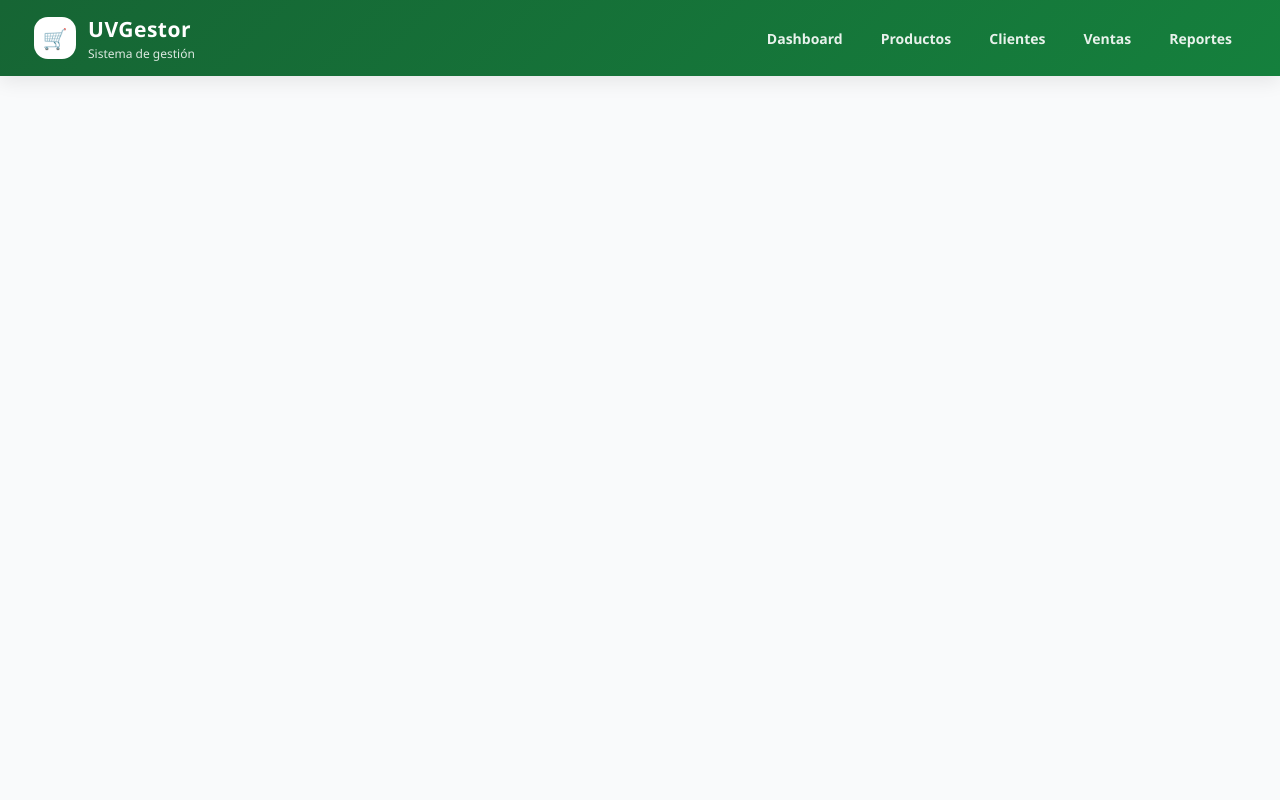
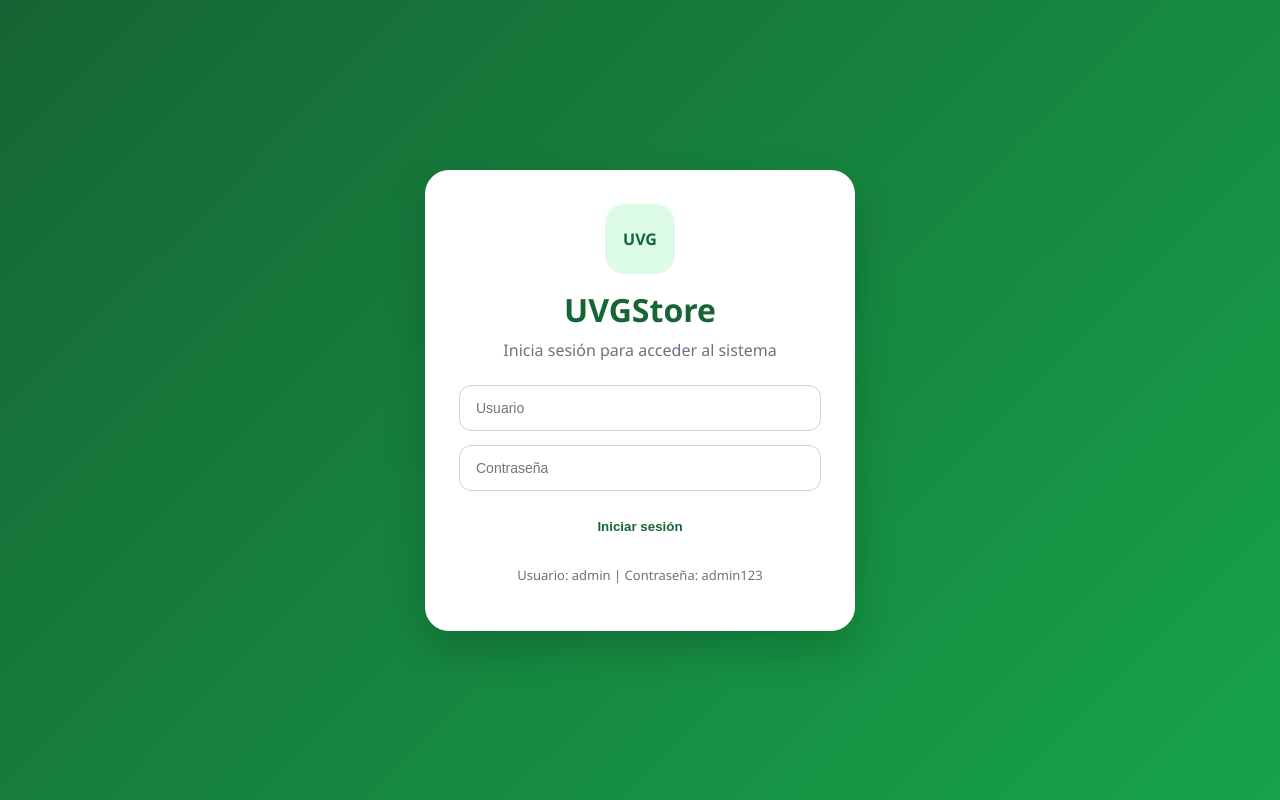
Before and after one commit to Chon211205/BDproyecto2, a React (Vite) app in the folder frontend/: page /login in a window 1280 px wide. Built offline with nearby package versions, Linux system fonts and the light colour scheme.

Commit message:
first version of log in implemented

```diff
--- a/frontend/src/App.jsx
+++ b/frontend/src/App.jsx
@@ -1,7 +1,9 @@
-import { BrowserRouter, Routes, Route } from 'react-router-dom'
+import { BrowserRouter, Routes, Route, useLocation } from 'react-router-dom'
 
 import Topbar from './components/Topbar'
+import ProtectedRoute from './components/ProtectedRoute'
 
+import Login from './pages/Login'
 import Dashboard from './pages/Dashboard'
 import Productos from './pages/Productos'
 import EditarProducto from './pages/EditarProducto'
@@ -21,39 +23,187 @@ import RegistrarVenta from './pages/RegistrarVenta'
 import Reportes from './pages/Reportes'
 import Inventario from './pages/Inventario'
 
+function AppContent() {
+  const location = useLocation()
+  const mostrarTopbar = location.pathname !== '/login'
+
+  return (
+    <>
+      {mostrarTopbar && <Topbar />}
+
+      <Routes>
+        <Route path="/login" element={<Login />} />
+
+        <Route
+          path="/"
+          element={
+            <ProtectedRoute>
+              <Dashboard />
+            </ProtectedRoute>
+          }
+        />
+
+        <Route
+          path="/productos"
+          element={
+            <ProtectedRoute>
+              <Productos />
+            </ProtectedRoute>
+          }
+        />
+
+        <Route
+          path="/productos/:id/editar"
+          element={
+            <ProtectedRoute>
+              <EditarProducto />
+            </ProtectedRoute>
+          }
+        />
+
+        <Route
+          path="/clientes"
+          element={
+            <ProtectedRoute>
+              <Clientes />
+            </ProtectedRoute>
+          }
+        />
+
+        <Route
+          path="/clientes/:id/editar"
+          element={
+            <ProtectedRoute>
+              <EditarCliente />
+            </ProtectedRoute>
+          }
+        />
+
+        <Route
+          path="/categorias"
+          element={
+            <ProtectedRoute>
+              <Categorias />
+            </ProtectedRoute>
+          }
+        />
+
+        <Route
+          path="/categorias/:id/editar"
+          element={
+            <ProtectedRoute>
+              <EditarCategoria />
+            </ProtectedRoute>
+          }
+        />
+
+        <Route
+          path="/proveedores"
+          element={
+            <ProtectedRoute>
+              <Proveedores />
+            </ProtectedRoute>
+          }
+        />
+
+        <Route
+          path="/proveedores/:id/editar"
+          element={
+            <ProtectedRoute>
+              <EditarProveedor />
+            </ProtectedRoute>
+          }
+        />
+
+        <Route
+          path="/direcciones"
+          element={
+            <ProtectedRoute>
+              <Direcciones />
+            </ProtectedRoute>
+          }
+        />
+
+        <Route
+          path="/direcciones/:id/editar"
+          element={
+            <ProtectedRoute>
+              <EditarDireccion />
+            </ProtectedRoute>
+          }
+        />
+
+        <Route
+          path="/empleados"
+          element={
+            <ProtectedRoute>
+              <Empleados />
+            </ProtectedRoute>
+          }
+        />
+
+        <Route
+          path="/empleados/:id/editar"
+          element={
+            <ProtectedRoute>
+              <EditarEmpleado />
+            </ProtectedRoute>
+          }
+        />
+
+        <Route
+          path="/ventas"
+          element={
+            <ProtectedRoute>
+              <Ventas />
+            </ProtectedRoute>
+          }
+        />
+
+        <Route
+          path="/ventas/:id/detalle"
+          element={
+            <ProtectedRoute>
+              <DetalleVenta />
+            </ProtectedRoute>
+          }
+        />
+
+        <Route
+          path="/ventas/registrar"
+          element={
+            <ProtectedRoute>
+              <RegistrarVenta />
+            </ProtectedRoute>
+          }
+        />
+
+        <Route
+          path="/reportes"
+          element={
+            <ProtectedRoute>
+              <Reportes />
+            </ProtectedRoute>
+          }
+        />
+
+        <Route
+          path="/inventario"
+          element={
+            <ProtectedRoute>
+              <Inventario />
+            </ProtectedRoute>
+          }
+        />
+      </Routes>
+    </>
+  )
+}
+
 function App() {
   return (
     <BrowserRouter>
-      <Topbar />
-
-      <Routes>
-        <Route path="/" element={<Dashboard />} />
-
-        <Route path="/productos" element={<Productos />} />
-        <Route path="/productos/:id/editar" element={<EditarProducto />} />
-
-        <Route path="/clientes" element={<Clientes />} />
-        <Route path="/clientes/:id/editar" element={<EditarCliente />} />
-
-        <Route path="/categorias" element={<Categorias />} />
-        <Route path="/categorias/:id/editar" element={<EditarCategoria />} />
-
-        <Route path="/proveedores" element={<Proveedores />} />
-        <Route path="/proveedores/:id/editar" element={<EditarProveedor />} />
-
-        <Route path="/direcciones" element={<Direcciones />} />
-        <Route path="/direcciones/:id/editar" element={<EditarDireccion />} />
-
-        <Route path="/empleados" element={<Empleados />} />
-        <Route path="/empleados/:id/editar" element={<EditarEmpleado />} />
-
-        <Route path="/ventas" element={<Ventas />} />
-        <Route path="/ventas/:id/detalle" element={<DetalleVenta />} />
-        <Route path="/ventas/registrar" element={<RegistrarVenta />} />
-
-        <Route path="/reportes" element={<Reportes />} />
-        <Route path="/inventario" element={<Inventario />} />
-      </Routes>
+      <AppContent />
     </BrowserRouter>
   )
 }
--- /dev/null
+++ b/frontend/src/components/ProtectedRoute.jsx
@@ -0,0 +1,13 @@
+import { Navigate } from 'react-router-dom'
+
+function ProtectedRoute({ children }) {
+  const usuarioActivo = localStorage.getItem('usuarioActivo')
+
+  if (!usuarioActivo) {
+    return <Navigate to="/login" replace />
+  }
+
+  return children
+}
+
+export default ProtectedRoute
--- a/frontend/src/components/Topbar.jsx
+++ b/frontend/src/components/Topbar.jsx
@@ -1,7 +1,14 @@
-import { Link, useLocation } from 'react-router-dom'
+import { Link, useLocation, useNavigate } from 'react-router-dom'
 
 function Topbar() {
   const location = useLocation()
+  const navigate = useNavigate()
+  const usuarioActivo = localStorage.getItem('usuarioActivo')
+
+  function cerrarSesion() {
+    localStorage.removeItem('usuarioActivo')
+    navigate('/login')
+  }
 
   function isActive(path) {
     return location.pathname === path
@@ -38,6 +45,14 @@ function Topbar() {
           Reportes
         </Link>
       </nav>
+
+      <div className="topbarSession">
+        <span>{usuarioActivo}</span>
+
+        <button className="logoutButton" onClick={cerrarSesion}>
+          Cerrar sesión
+        </button>
+      </div>
     </header>
   )
 }
--- /dev/null
+++ b/frontend/src/pages/Login.jsx
@@ -0,0 +1,79 @@
+import { useState } from 'react'
+import { useNavigate } from 'react-router-dom'
+
+function Login() {
+  const navigate = useNavigate()
+
+  const [form, setForm] = useState({
+    usuario: '',
+    password: ''
+  })
+
+  const [error, setError] = useState('')
+
+  function handleChange(e) {
+    setForm({
+      ...form,
+      [e.target.name]: e.target.value
+    })
+  }
+
+  function iniciarSesion(e) {
+    e.preventDefault()
+    setError('')
+
+    if (!form.usuario || !form.password) {
+      setError('Debes ingresar usuario y contraseña')
+      return
+    }
+
+    if (form.usuario === 'admin' && form.password === 'admin123') {
+      localStorage.setItem('usuarioActivo', form.usuario)
+      navigate('/')
+      return
+    }
+
+    setError('Usuario o contraseña incorrectos')
+  }
+
+  return (
+    <div className="loginPage">
+      <div className="loginCard">
+        <div className="loginHeader">
+          <div className="loginLogo">UVG</div>
+          <h1>UVGStore</h1>
+          <p>Inicia sesión para acceder al sistema</p>
+        </div>
+
+        {error && <p className="errorMessage">{error}</p>}
+
+        <form className="loginForm" onSubmit={iniciarSesion}>
+          <input
+            name="usuario"
+            placeholder="Usuario"
+            value={form.usuario}
+            onChange={handleChange}
+          />
+
+          <input
+            name="password"
+            type="password"
+            placeholder="Contraseña"
+            value={form.password}
+            onChange={handleChange}
+          />
+
+          <button className="primaryButton" type="submit">
+            Iniciar sesión
+          </button>
+        </form>
+
+        <p className="loginHint">
+          Usuario: admin | Contraseña: admin123
+        </p>
+      </div>
+    </div>
+  )
+}
+
+export default Login
--- a/frontend/src/style.css
+++ b/frontend/src/style.css
@@ -421,6 +421,105 @@ th {
   margin-bottom: 14px;
 }
 
+.loginPage {
+  min-height: 100vh;
+  background: linear-gradient(135deg, #166534, #16A34A);
+  display: flex;
+  align-items: center;
+  justify-content: center;
+  padding: 24px;
+}
+
+.loginCard {
+  width: 100%;
+  max-width: 430px;
+  background: white;
+  border-radius: 24px;
+  padding: 34px;
+  box-shadow: 0 18px 40px rgba(0, 0, 0, 0.18);
+}
+
+.loginHeader {
+  text-align: center;
+  margin-bottom: 24px;
+}
+
+.loginLogo {
+  width: 70px;
+  height: 70px;
+  border-radius: 20px;
+  background: #DCFCE7;
+  color: #166534;
+  display: flex;
+  align-items: center;
+  justify-content: center;
+  font-weight: 800;
+  margin: 0 auto 14px;
+}
+
+.loginHeader h1 {
+  margin: 0;
+  color: #166534;
+}
+
+.loginHeader p {
+  margin: 8px 0 0;
+  color: #6B7280;
+}
+
+.loginForm {
+  display: flex;
+  flex-direction: column;
+  gap: 14px;
+}
+
+.loginForm input {
+  padding: 14px 16px;
+  border: 1px solid #D1D5DB;
+  border-radius: 12px;
+  font-size: 14px;
+}
+
+.loginForm input:focus {
+  outline: none;
+  border-color: #16A34A;
+  box-shadow: 0 0 0 3px #DCFCE7;
+}
+
+.loginHint {
+  text-align: center;
+  color: #6B7280;
+  font-size: 13px;
+  margin-top: 18px;
+}
+
+.topbarSession {
+  display: flex;
+  align-items: center;
+  gap: 10px;
+}
+
+.topbarSession span {
+  font-size: 14px;
+  font-weight: 700;
+  opacity: 0.95;
+}
+
+.logoutButton {
+  background: rgba(255, 255, 255, 0.16);
+  color: white;
+  border: none;
+  border-radius: 12px;
+  padding: 10px 14px;
+  font-weight: 700;
+  cursor: pointer;
+}
+
+.logoutButton:hover {
+  background: white;
+  color: #166534;
+}
+
 @media (max-width: 900px) {
   .topbar {
     height: auto;
```
